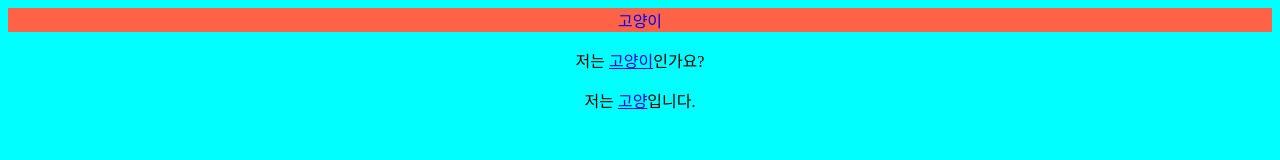
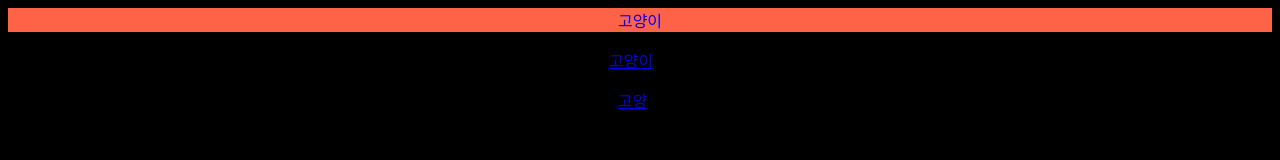
Before and after one commit to catloverqqop/proto-s-w1, a plain HTML site: page index.html in a window 1280 px wide. Drawn offline with Linux system fonts and the light colour scheme.

Commit message:
Update index.html

```diff
--- a/index.html
+++ b/index.html
@@ -3,7 +3,7 @@
 <title>고양이</title>
 <p style="background-color: tomato; color: blue;text-align: center;">고양이</p>
 </head>
-<body style="background-color: aqua;">
+<body style="background-color: black;">
 <p style="text-align: center;">저는 <a href="https://ko.wikipedia.org/wiki/고양이">고양이</a>인가요?</p>
 <p style="text-align: center;">저는 <a href="https://ko.wikipedia.org/wiki/고양시">고양</a>입니다.</p>
 </body>
```
